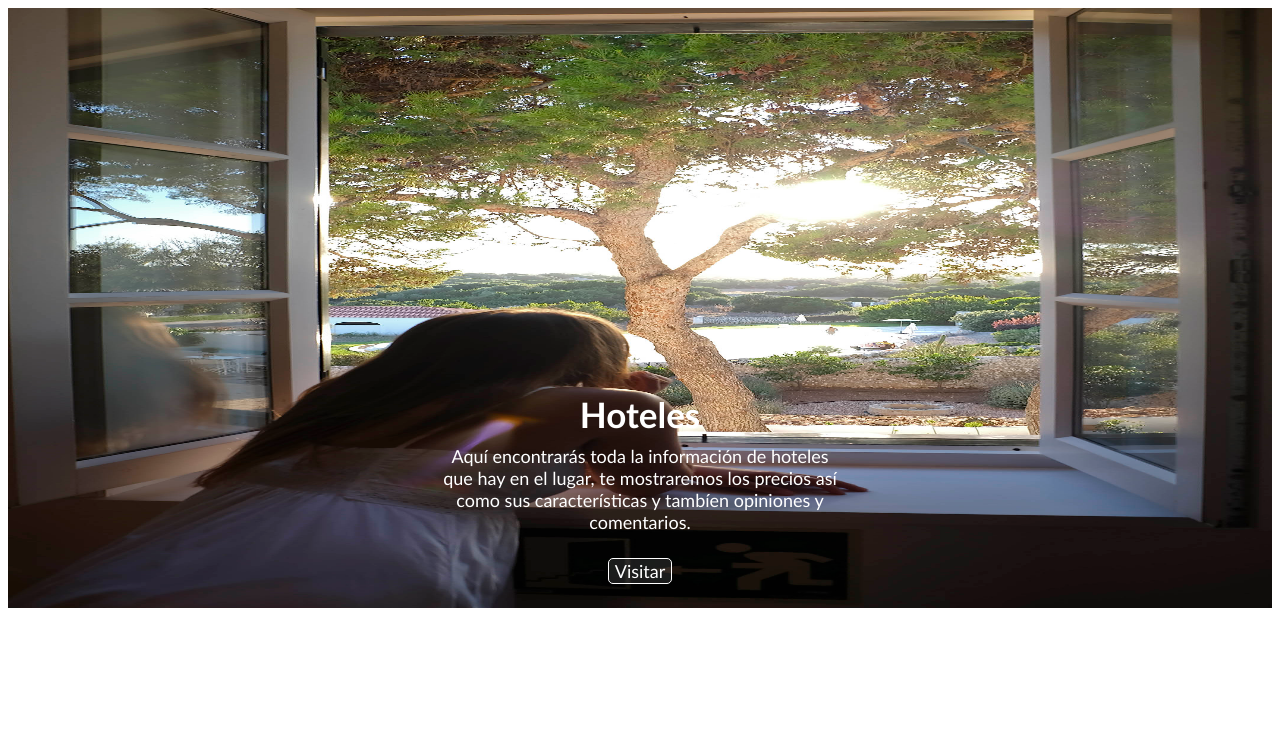
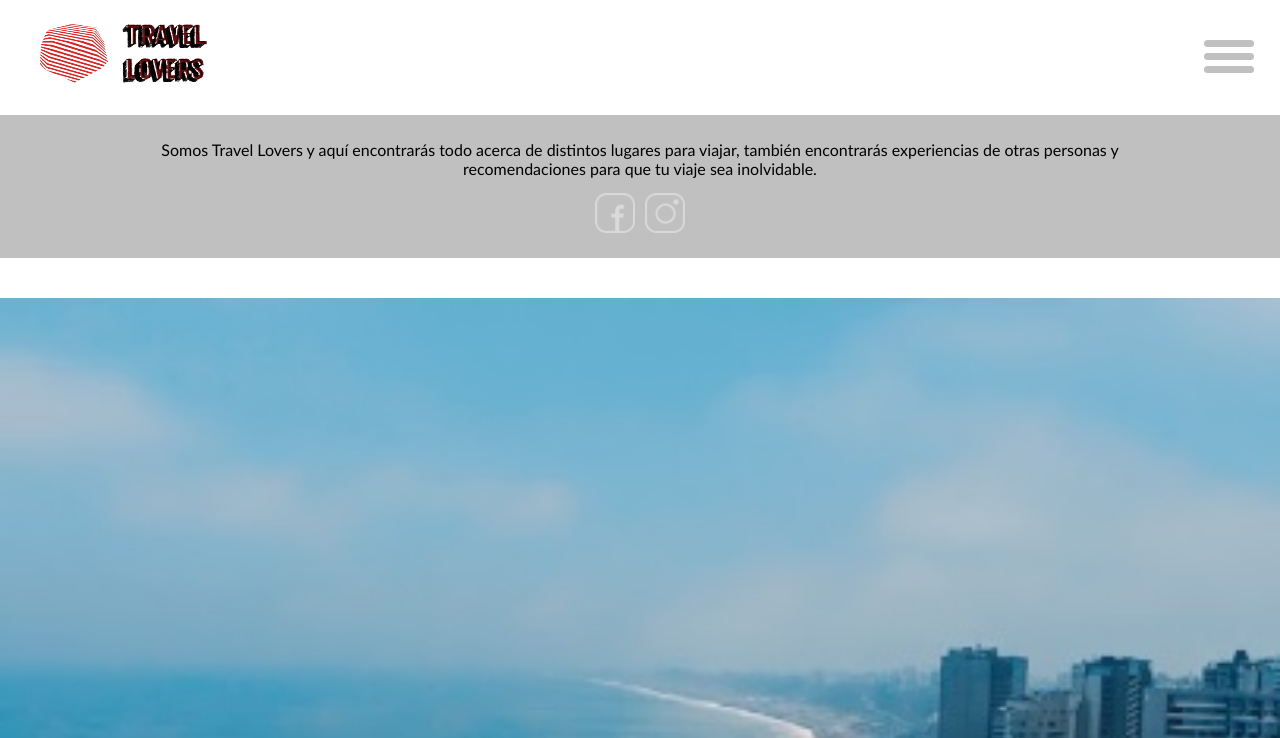
Before and after one commit to ANTONY2199/Blog-1, a plain HTML site: page index.html in a window 1280 px wide. Shown: the top 738 px of the page. Drawn offline with Linux system fonts and the light colour scheme.

Commit message:
avance ya conectando las 2 paginas

```diff
--- a/index.html
+++ b/index.html
@@ -6,39 +6,69 @@
 	<link rel="stylesheet" type="text/css" href="style/estilos.css">
 </head>
 <body>
-	<section id="cajas">
-		<article class="option">
+	<div id="nav-mobile" class="nav-mobile">
+		<ul>
+			<li><a href="/">Inicio</a></li>
+			<li><a href="/about">Acerca de nosotros</a></li>
+			<li><a href="/#contact">Contáctanos</a></li>
+		</ul>
+	</div>
+    <header id="nav">
+		<div id="brand">
+			<img src="img/logotravel.png">
+		</div>
+		<ul>
+			<li><a href="/">Inicio</a></li>
+			<li><a href="/about">Acerca de nosotros</a></li>
+			<li><a href="/#contact">Contáctanos</a></li>
+		</ul>
+		<div id="mobile" onclick="navEffect()">
+			<span></span>
+			<span></span>
+			<span></span>
+		</div>
+	</header>
+	<section id="parra">
+		<div>
+			<p>
+				Somos Travel Lovers y aquí encontrarás todo acerca de distintos lugares para viajar, también encontrarás experiencias de otras personas y recomendaciones para que tu viaje sea inolvidable.
+			</p>
+		</div>
+		<div id="logos">
+			<div class="logo">
+				<img src="img/facebook.png">
+		    </div>
+		    <div class="logo">
+				<img src="img/instagram.png">
+		    </div>
+		</div>
+	</section>
+	<section id="lugares">
+		<a href="segundo.html">
 			<figure>
-				<img class="foto" src="img/hotel.jpg" width="300px" height="600px" >
-				<h2>Hoteles</h2>
-				<p>
-					Aquí encontrarás toda la información de hoteles que hay en el lugar, te mostraremos los precios así como sus características y tambíen opiniones y comentarios.
-				</p>
-				<button type="submit">Visitar</button>
+				<img src="img/lima1.jpg">
+				<div class="nombre">
+					Lima
+				</div>
 			</figure>
-		</article>
-		<article class="option">
+		</a>
+		<a href="segundo.html">
 			<figure>
-				<img class="foto" src="img/res1.jpg" width="300px" height="600px" >
-				<h2>Gastronomía</h2>
-				<p>
-					Aquí encontrarás toda la información de lugares para comer, te mostraremos los precios así como sus características y tambíen opiniones y comentarios de la comida.
-				</p>
-				<button type="submit">Visitar</button>
+				<img src="img/loreto.jpg">
+				<div class="nombre">
+					Loreto
+				</div>
 			</figure>
-		</article>
-		<article class="option">
+		</a>
+		<a href="segundo.html">
 			<figure>
-				<img class="foto" src="img/ruta.jpg" width="300px" height="600px" >
-				<h2>Rutas</h2>
-				<p>
-					Aquí encontrarás toda la información de las rutas para poder llegar a tu destino, te aconsejaremos con nuestras opiniones y comentarios.
-				</p>
-				<button type="submit">Visitar</button>
+				<img src="img/cusco.jpg">
+				<div class="nombre">
+					Cusco
+				</div>
 			</figure>
-		</article>
-
-
+		</a>
 	</section>
+	<script type="text/javascript" src="js/nav.js"></script>
 </body>
 </html>
--- /dev/null
+++ b/js/nav.js
@@ -0,0 +1,10 @@
+var active = false
+function navEffect() {
+	if (!active) {
+		active = true
+		document.getElementById('nav-mobile').style.display = "block"
+	} else {
+		document.getElementById('nav-mobile').style.display = "none"
+		active = false
+	}
+}
--- a/style/estilos.css
+++ b/style/estilos.css
@@ -1,3 +1,139 @@
+body {
+	margin: 0;
+}
+
+/*index*/
+#nav {
+	height: 40px;
+	width: 96%;
+	padding: 20px 2%;
+}
+
+#brand img{
+	width: 200px;
+	height: 70px;
+}
+
+#mobile {
+	width: 50px;
+	height: 50px;
+	margin-top: -40px;
+	float: right;
+	cursor: pointer;
+}
+
+#mobile span {
+	position: relative;
+	top: -20px;
+	display: block;
+	margin: 6px 0;
+	border-radius: 5px;
+	height: 7px;
+	width: 100%;
+	background: silver;
+}
+
+.nav-mobile {
+	display: none;
+	width: 50%;
+	height: 100%;
+	position: fixed;
+	background: white;
+}
+.nav-mobile ul li{
+	list-style: none;
+}
+.nav-mobile ul li a {
+	display: block;
+	padding: 10px 0;
+	color: black;
+	text-decoration: none;
+}
+.nav-mobile ul li a:hover {
+	color: #48D7B7;
+}
+
+#nav ul{
+	display: none;
+}
+
+/*texto*/
+
+#parra {
+	background: silver;
+	width: 100%;
+	margin-top: 35px;
+	padding: 15px 0px;
+
+}
+
+#parra p {
+	display: block;
+	margin: 0 auto;
+	text-align: center;
+	padding: 10px 0px;
+	font-family: calibri;
+	width: 80%;
+
+}
+
+#parra img {
+	display: block;
+	margin: 0 auto;
+}
+#logos {
+	display: flex;
+	justify-content: center;
+}
+#logos .logo img {
+	width: 40px;
+	height: 40px;
+	padding-bottom: 5px;
+	margin: 5px;
+
+
+}
+
+/*lugares*/
+
+#lugares {
+	width: 100%;
+	margin: 20px 0px;
+	position: relative;
+	top: 20px;
+
+}
+
+#lugares figure {
+	margin: 0;
+
+}
+
+#lugares figure .nombre {
+	background: rgba(49, 49, 49, 0.6);
+	color: white;
+	padding: 8px 0px;
+	font-size: 12px;
+	position: relative;
+	top: -40px;
+	font-family: Calibri;
+	font-size: 20px;
+	display: block;
+	text-align: center;
+	cursor: pointer;
+}
+
+#lugares img {
+	width: 100%;
+	display: flex;
+	justify-content: center;
+	margin: 0 auto;
+	padding-right: 0;
+	cursor: pointer;
+}
+
+/*segundo*/
+
 #cajas .option {
 
 }
```
Also changed, not shown: segundo.html (added, +44 -0 lines), img/cusco.jpg (added), img/facebook.png (added), img/instagram.png (added), img/lima1.jpg (added), img/logotravel.png (added), img/loreto.jpg (added).
